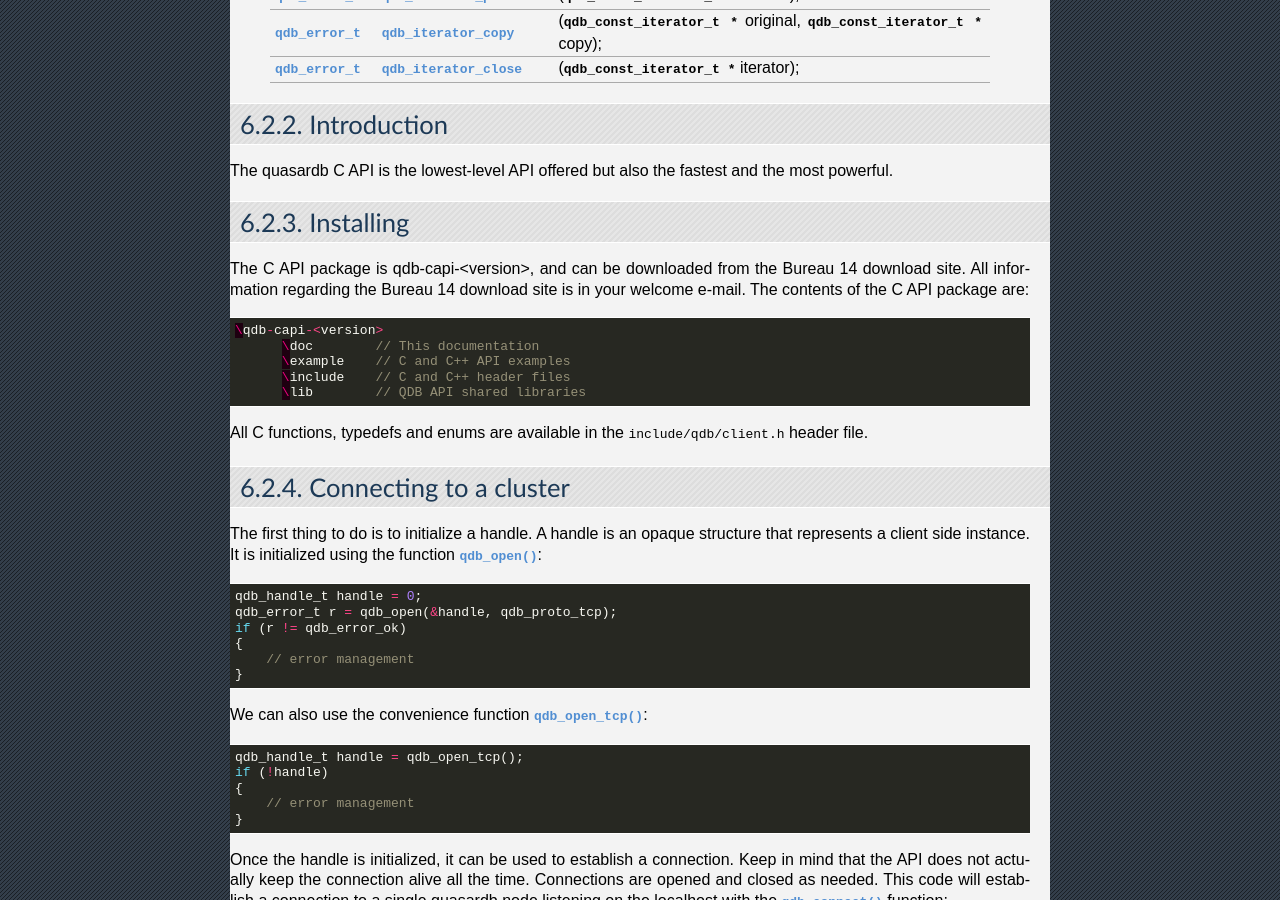
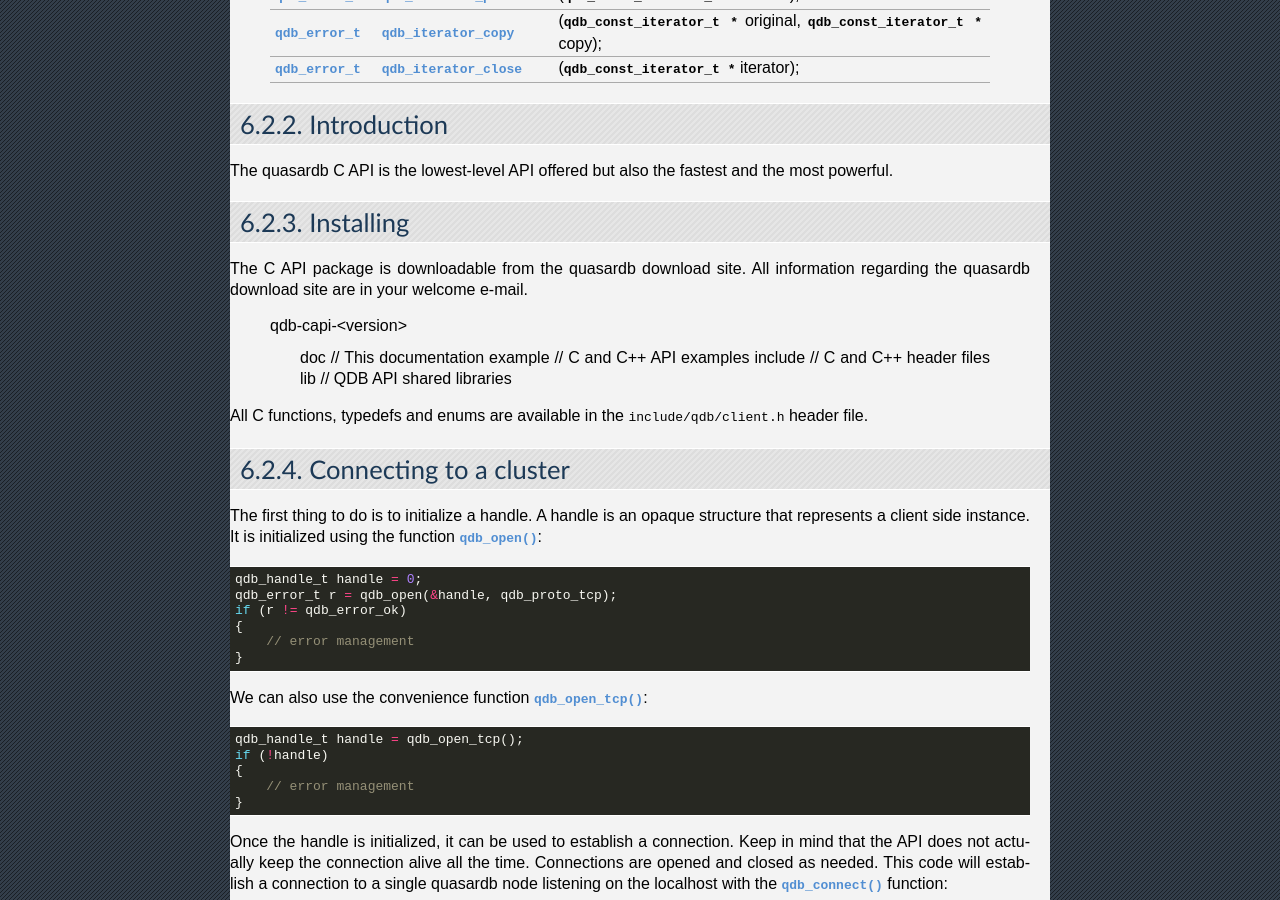
Before and after one commit to iltommi/qdb-documentation, a Sphinx documentation site: the page built from source/api/c.rst, in a window 1280 px wide and 900 px high, scrolled down 1929 px. Built offline with Sphinx 7.4.7, drawn with Linux system fonts in a browser that asks for light colours; pages that are not in the unit, such as notebooks, are missing from menus.

Commit message:
Rename more Bureau 14 -> quasardb.

```diff
--- a/source/api/c.rst
+++ b/source/api/c.rst
@@ -70,7 +70,7 @@ The quasardb C API is the lowest-level API offered but also the fastest and the
 Installing
 --------------
 
-The C API package is qdb-capi-<version>, and can be downloaded from the Bureau 14 download site. All information regarding the Bureau 14 download site is in your welcome e-mail. The contents of the C API package are::
+The C API package is downloadable from the quasardb download site. All information regarding the quasardb download site are in your welcome e-mail.
 
     \qdb-capi-<version>
           \doc        // This documentation
--- a/source/api/java.rst
+++ b/source/api/java.rst
@@ -23,6 +23,7 @@ One of the following Java Development Kits:
     * OpenJDK 6
     * OpenJDK 7u
 
+The Java API package is downloadable from the quasardb download site. All information regarding the quasardb download site is in your welcome e-mail.
 
 Installation
 ------------
--- a/source/reference/qdbd.rst
+++ b/source/reference/qdbd.rst
@@ -720,7 +720,7 @@ The default configuration file is shown below::
 
 .. describe:: local::chord::node_id
 
-    A string in the form hex-hex-hex-hex, where hex is an hexadecimal number lower than 2^64, representing the 256-bit ID to use. If left at the default of 0-0-0-0, the daemon will assign a random node ID at startup. **Contact a Bureau14 representative before changing this from the default value.**
+    A string in the form hex-hex-hex-hex, where hex is an hexadecimal number lower than 2^64, representing the 256-bit ID to use. If left at the default of 0-0-0-0, the daemon will assign a random node ID at startup. **Contact a quasardb representative before changing this from the default value.**
 
 .. describe:: local::logger::dump_file
 
--- a/source/tutorials/tut_quick.rst
+++ b/source/tutorials/tut_quick.rst
@@ -10,7 +10,7 @@ A minimal quasardb setup requires deploying the quasardb daemon on a single serv
 Installing a quasardb daemon in three steps
 ===========================================
 
-#. Download the appropriate **server** for your platform (FreeBSD, Linux or Windows) from Bureau 14 download site. All download information is in your welcome e-mail.
+#. Download the appropriate **server** for your platform (FreeBSD, Linux or Windows) from quasardb download site. All download information is in your welcome e-mail.
 
 #. Install the server
 
```
Also changed, not shown: license.txt.
